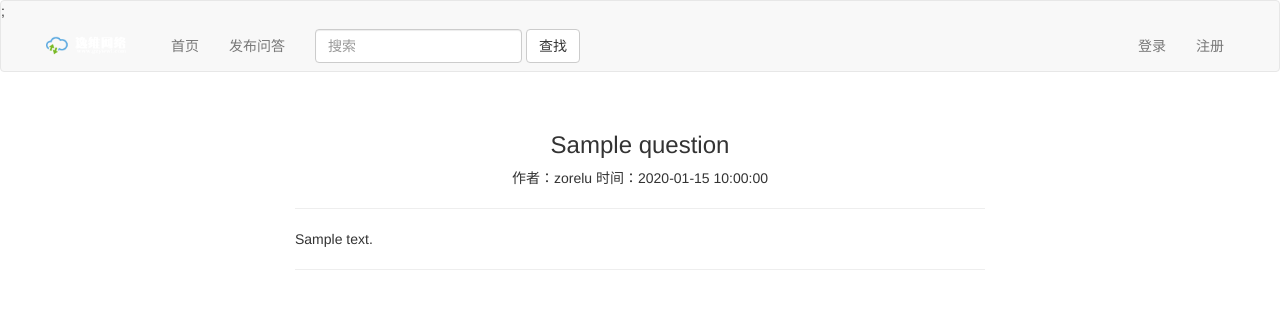
After one commit to zorelu/learn, a Flask app: page /detail/1 in a window 1280 px wide. The commit adds this page. Shown: the top 309 px of the page. Run offline with Flask 2, Linux system fonts and the light colour scheme; tables that the repository leaves empty hold one stand-in row (values such as "Sample post").

Commit message:
blog detail pass

```diff
--- a/blog/blog.py
+++ b/blog/blog.py
@@ -20,6 +20,14 @@ def index():
         'questions' : Question.query.order_by('-create_time').all()
     }
     return render_template('index.html',**context)
+
+@app.route('/detail/<question_id>')
+def detail(question_id):
+    # print(question_id)
+    questions_model = Question.query.filter(Question.id == question_id ).first()
+    # print(question_id)
+    return render_template('detail.html',question=questions_model)
+
 
 @app.route('/regist/', methods=['GET', 'POST'])
 def regist():
--- /dev/null
+++ b/blog/static/css/detail.css
@@ -0,0 +1,49 @@
+.main{
+    padding: 20px;
+}
+
+.question-info{
+    text-align: center;
+}
+
+.comment-group-title{
+    margin-top: 20px;
+}
+
+.form-container{
+    width: 500px;
+    margin-top: 10px;
+    text-align: right;
+}
+
+.comment-group li{
+    border-bottom:1px solid #eee;
+    padding: 10px 0;
+}
+
+.comment-group li .user-info{
+    height: 40px;
+    line-height:40px;
+    color: #9b9b9b;
+    font-size: 16px;
+}
+
+.user-info .avatar{
+    height:40px;
+    width: 40px;
+    float: left;
+    border-radius: 50%;
+}
+
+.user-info .username{
+    margin-left: 10px;
+}
+.user-info .create-time{
+    float: right;
+}
+.comment-content{
+    margin-left: 50px;
+}
+.h3{
+    text-align:center;
+}
--- /dev/null
+++ b/blog/templates/detail.html
@@ -0,0 +1,20 @@
+{% extends 'base.html' %}
+
+{% block head %}
+    <link rel="stylesheet" href="{{ url_for('static',filename='css/detail.css') }}">
+{% endblock %}
+
+{% block title %}详情{% endblock %}
+
+{% block main %}
+    <h3 class="h3">{{question.title}}</h3>
+    <p class="question-info">
+        <span>作者：zorelu</span>
+        <span>时间：{{question.create_time}}</span>
+    </p>
+    <hr>
+    <p class="question-content">{{ question.context }}</p>
+    <hr>
+
+
+{% endblock %}
--- a/blog/templates/index.html
+++ b/blog/templates/index.html
@@ -14,7 +14,8 @@
 
 
             <div class="question-main">
-                <p class="question-title"> {{ question.title }} </p>
+                <!--利用question_id反转链接路由到/detail/<question_id> 并用uestions_model = Question.query.filter(Question.id == question_id ).first() 查到一条数据-->
+                <p class="question-title"> <a href="{{ url_for('detail',question_id=question.id) }}">{{ question.title }} </a></p>
                 <p class="question-context"> {{ question.content }}</p>
                 <p class="question-detail">
                         <span class="question-author">zorelu</span>
```
